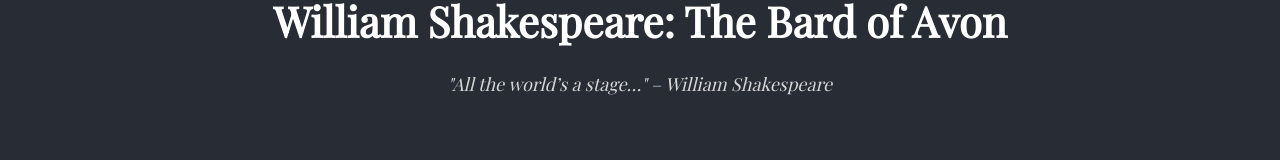
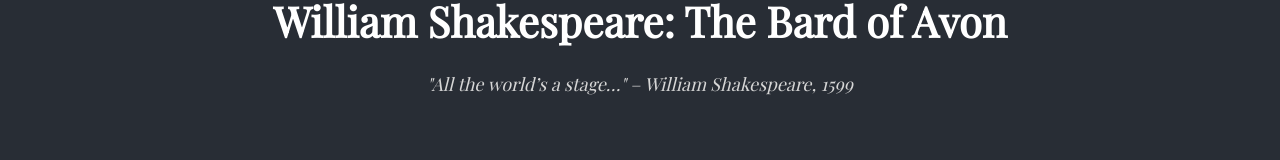
Before and after one commit to youngerpanao02/WDProjBerylliumPanaoTamon, a plain HTML site: page biography.html in a window 1280 px wide. Shown: the part 170-330 px from the top of the page. Drawn offline with nearby package versions, Linux system fonts and the light colour scheme.

Commit message:
imginnacrashouttspmo

```diff
--- a/biography.html
+++ b/biography.html
@@ -25,7 +25,7 @@
 
   <section class="hero">
     <h2>William Shakespeare: The Bard of Avon</h2>
-    <p>"All the world’s a stage…" – William Shakespeare</p>
+    <p>"All the world’s a stage…" – William Shakespeare, 1599</p>
   </section>
 
   <section class="biography">
```
